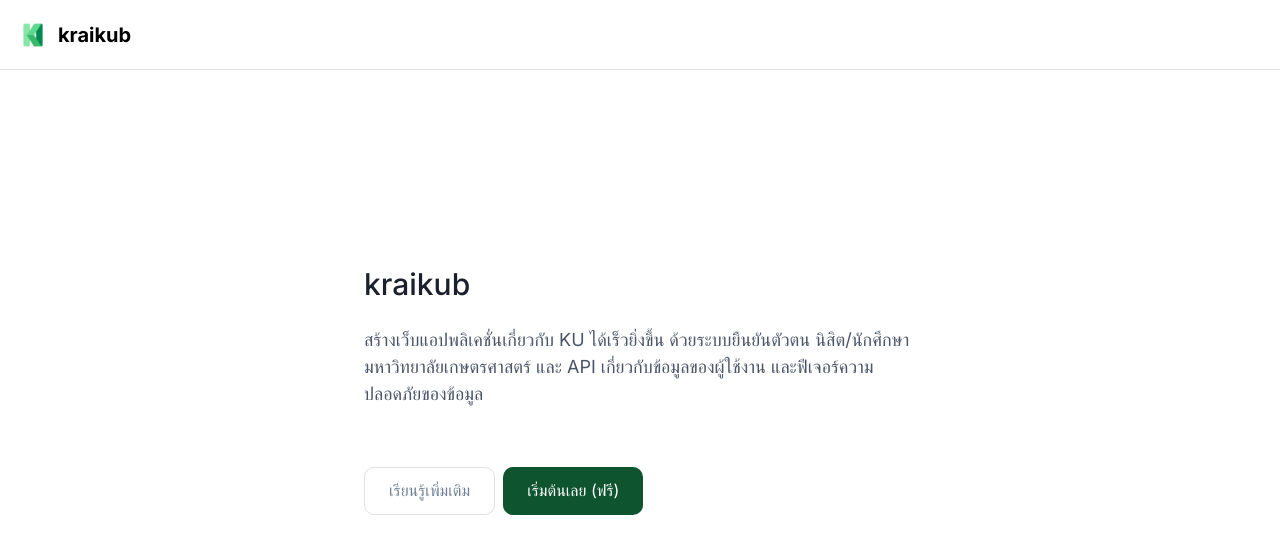
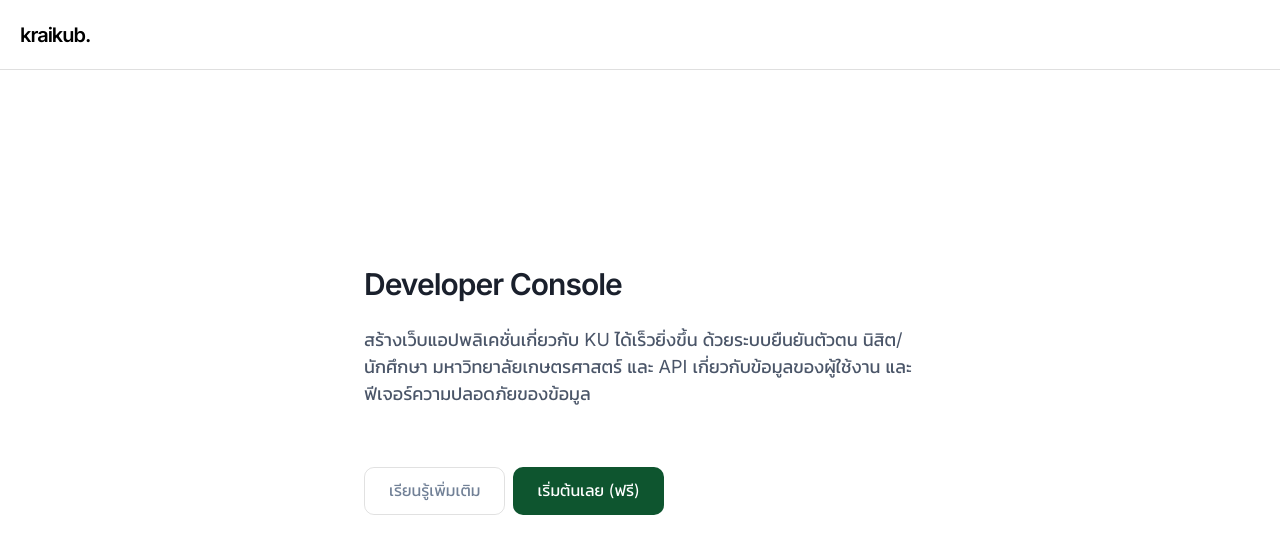
Before and after one commit to kraikub/oauth2, a Next.js app: page / in a window 1280 px wide. Shown: the top 554 px of the page. Built offline with nearby package versions, Linux system fonts and the light colour scheme.

Commit message:
✨ Cannot delete Kraikub app from DB.

```diff
--- a/api/usecases/application.ts
+++ b/api/usecases/application.ts
@@ -48,6 +48,14 @@
     uid: string,
     clientId: string
   ): Promise<{ success: boolean; status: number }> => {
+
+    if (clientId === process.env.NEXT_PUBLIC_ACCOUNTS_API_CLIENT_ID) {
+      return {
+        success: false,
+        status: 403,
+      };
+    }
+
     if (!(await this.isOwned(uid, clientId))) {
       return {
         success: false,
--- a/pages/index.tsx
+++ b/pages/index.tsx
@@ -38,7 +38,7 @@
           alignItems="center"
         >
           <Box w="full" maxW="600px" p={6} rounded={10}>
-            <Heading size="lg">kraikub</Heading>
+            <Heading size="lg" letterSpacing="-1px">Developer Console</Heading>
             <VStack alignItems="start" my={6}>
               <Text fontSize={18} color="gray.600">
                 สร้างเว็บแอปพลิเคชั่นเกี่ยวกับ KU ได้เร็วยิ่งขึ้น
--- a/src/layouts/StaticNavbar.tsx
+++ b/src/layouts/StaticNavbar.tsx
@@ -24,9 +24,8 @@
       justifyContent="space-between"
     >
       <Flex alignItems="center" gap={3}>
-        <Image src={logo.src} h="26px" alt="logo"/>
-        <Heading size="md" fontWeight={700} color="black">
-          kraikub{" "}
+        <Heading size="md" fontWeight={600} color="black" letterSpacing={-1}>
+          kraikub.
         </Heading>
       </Flex>
     </Flex>
--- a/src/views/signin/components/SigninForm.tsx
+++ b/src/views/signin/components/SigninForm.tsx
@@ -203,6 +203,7 @@
                     <Heading size="lg" letterSpacing="-1.5px" lang="en">
                       Sign in
                     </Heading>
+                    <Text>เข้าสู่ระบบด้วย KU</Text>
                     <Box mt="30px" w="full">
                       <Text fontSize={14}>
                         {"คุณกำลังจะเข้าสู่ระบบกับแอป "}
--- a/styles/globals.css
+++ b/styles/globals.css
@@ -1,9 +1,6 @@
-@import url('https://fonts.googleapis.com/css2?family=Manrope:wght@200;300;400;500;600;700;800&display=swap');
-@import url('https://fonts.googleapis.com/css2?family=Inter:wght@400;500;600;700;800;900&display=swap');
+@import url('https://fonts.googleapis.com/css2?family=Kanit:wght@300;400;500;600&display=swap');
+@import url("https://fonts.googleapis.com/css2?family=Inter:wght@400;500;600;700;800;900&display=swap");
 
-*:lang(en) {
-  letter-spacing: -1.5px;
-}
 @keyframes ldio-soqmo0e6scj-r {
   0%,
   100% {
--- a/styles/theme.ts
+++ b/styles/theme.ts
@@ -42,8 +42,8 @@
 };
 
 const fonts = {
-  body: `'Inter', sans-serif`,
-  heading: `'Inter', sans-serif`,
+  body: `'Inter','Kanit', sans-serif`,
+  heading: `'Inter','Kanit', sans-serif`,
 };
 
 const components: { [key: string]: ComponentStyleConfig } = {
@@ -55,7 +55,7 @@
   },
   Heading: {
     baseStyle: {
-      fontWeight: 500,
+      fontWeight: 600,
     },
     sizes: {
       xl: {
```
Also changed, not shown: src/layouts/Navbar.tsx (+2 -9 lines), src/views/projects/manager/client/components/AppForm.tsx (+18 -2 lines).
